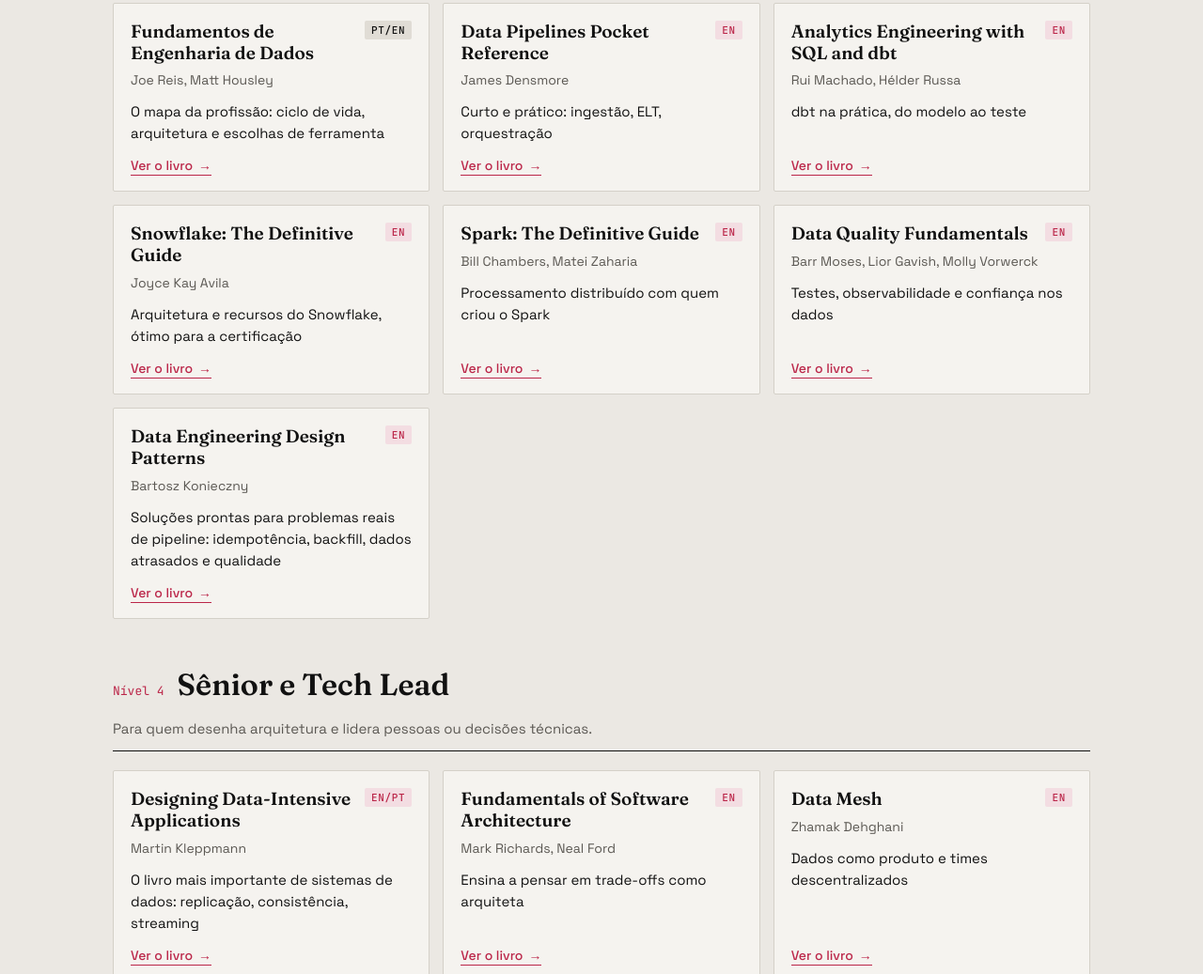
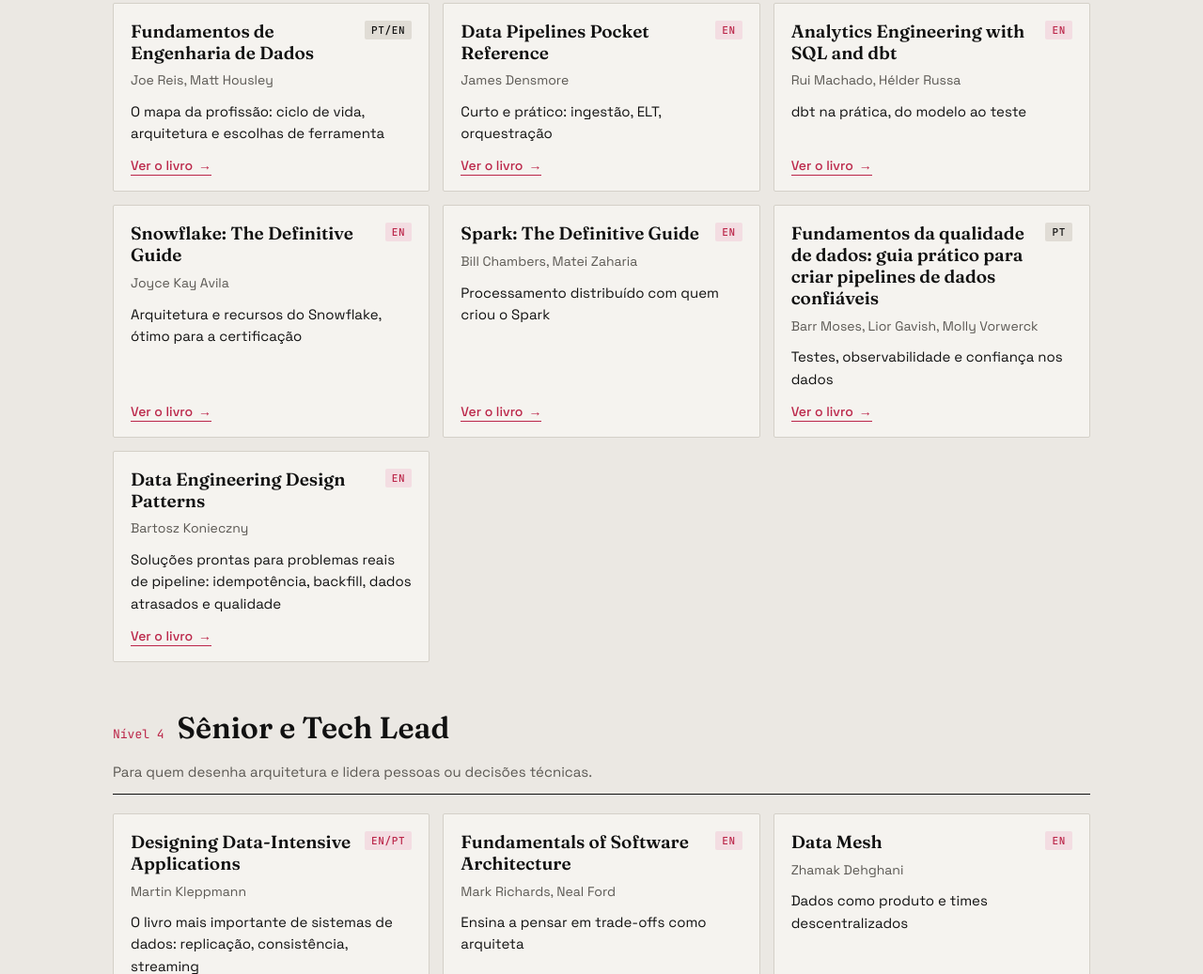
Before and after one commit to alanasarah01/DZTI, a plain HTML site: page livros.html in a window 1280 px wide. Shown: the part 2091-3128 px from the top of the page at 94% size. Drawn offline with Linux system fonts and the light colour scheme.

Commit message:
Troca Data Quality Fundamentals pela edicao em PT

```diff
--- a/livros.html
+++ b/livros.html
@@ -207,7 +207,7 @@
     ["Analytics Engineering with SQL and dbt","Rui Machado, Hélder Russa","EN","dbt na prática, do modelo ao teste"],
     ["Snowflake: The Definitive Guide","Joyce Kay Avila","EN","Arquitetura e recursos do Snowflake, ótimo para a certificação"],
     ["Spark: The Definitive Guide","Bill Chambers, Matei Zaharia","EN","Processamento distribuído com quem criou o Spark"],
-    ["Data Quality Fundamentals","Barr Moses, Lior Gavish, Molly Vorwerck","EN","Testes, observabilidade e confiança nos dados"],
+    ["Fundamentos da qualidade de dados: guia prático para criar pipelines de dados confiáveis","Barr Moses, Lior Gavish, Molly Vorwerck","PT","Testes, observabilidade e confiança nos dados"],
     ["Data Engineering Design Patterns","Bartosz Konieczny","EN","Soluções prontas para problemas reais de pipeline: idempotência, backfill, dados atrasados e qualidade"],
   ]},
   { id:"n4", num:"Nível 4", title:"Sênior e Tech Lead", desc:"Para quem desenha arquitetura e lidera pessoas ou decisões técnicas.", books:[
@@ -255,7 +255,7 @@
   "Analytics Engineering with SQL and dbt": "https://www.amazon.com.br/dp/1098142381?tag=destravati-20",
   "Snowflake: The Definitive Guide": "https://www.amazon.com.br/dp/1098103823?tag=destravati-20",
   "Spark: The Definitive Guide": "https://www.amazon.com.br/dp/1491912219?tag=destravati-20",
-  "Data Quality Fundamentals": "https://www.amazon.com.br/dp/1098112040?tag=destravati-20",
+  "Fundamentos da qualidade de dados: guia prático para criar pipelines de dados confiáveis": "https://link.amazon/B06KU92tb",
   "Data Engineering Design Patterns": "https://www.amazon.com.br/dp/1098165810?tag=destravati-20",
   "Designing Data-Intensive Applications": "https://www.amazon.com.br/dp/1098119061?tag=destravati-20",
   "Fundamentals of Software Architecture": "https://www.amazon.com.br/dp/1098175514?tag=destravati-20",
```
